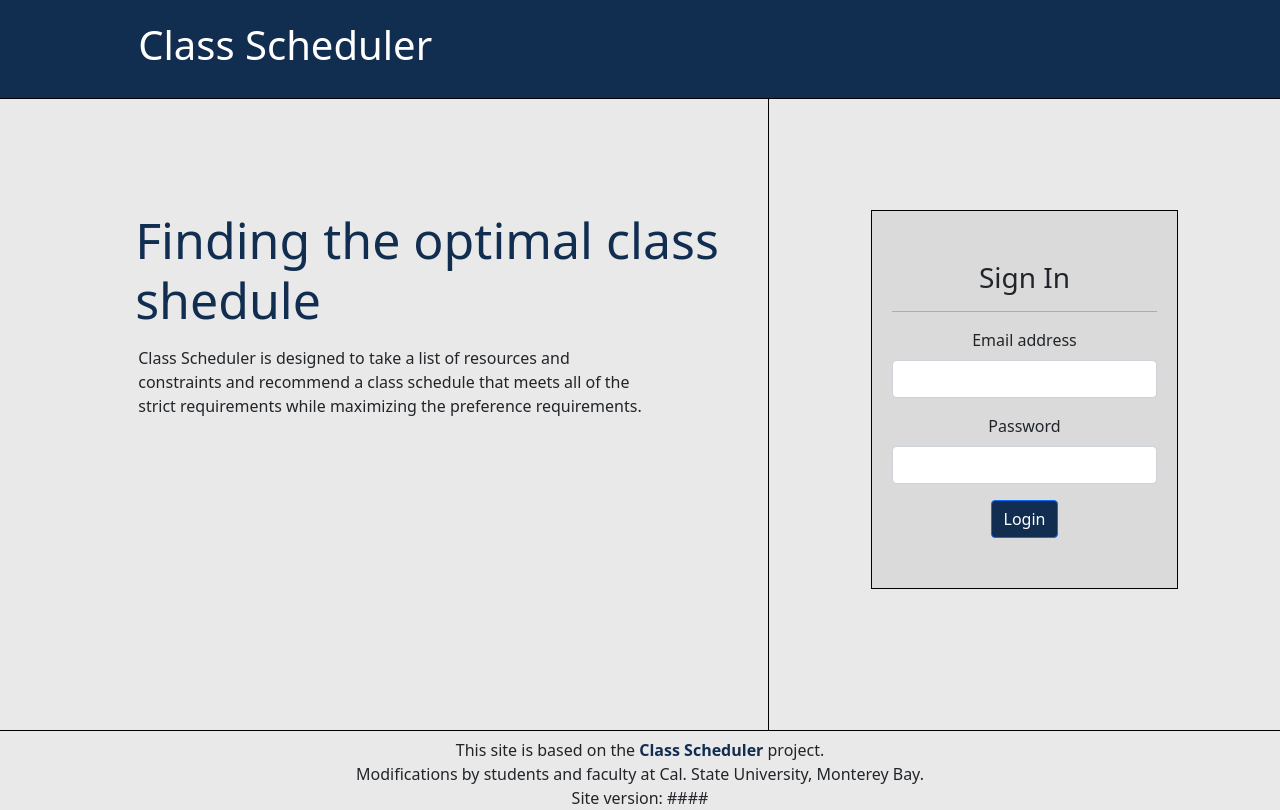
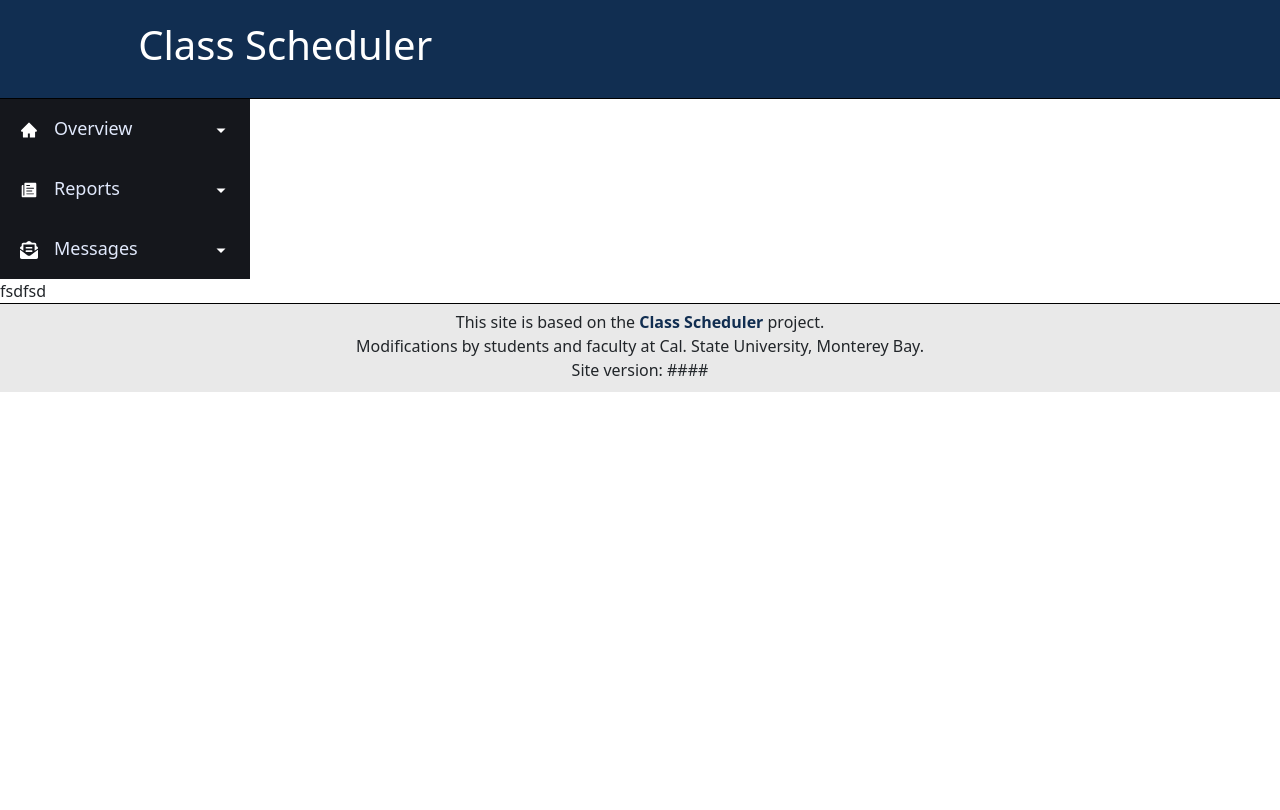
Before and after one commit to shahidul-csu/class-scheduler, a React (Create React App) app in the folder frontend/: page / in a window 1280 px wide. Built offline with nearby package versions, Linux system fonts and the light colour scheme.

Commit message:
Created a basic side navigation bar to choose selections for faculty preferences.

```diff
--- a/frontend/package.json
+++ b/frontend/package.json
@@ -10,7 +10,10 @@
     "react": "^17.0.2",
     "react-bootstrap": "^2.2.1",
     "react-dom": "^17.0.2",
+    "react-icons": "^4.3.1",
+    "react-router-dom": "^6.3.0",
     "react-scripts": "5.0.0",
+    "styled-components": "^5.3.5",
     "web-vitals": "^2.1.4"
   },
   "scripts": {
--- a/frontend/src/App.js
+++ b/frontend/src/App.js
@@ -4,12 +4,19 @@ import Header from './components/Header';
 import Footer from './components/Footer.js'
 import LandingPage from './components/LandingPage';
 
+import Sidebar from './components/faculty-submit-preferences/Sidebar';
+import { BrowserRouter as Router, Routes, Route } from 'react-router-dom';
+import Content from './components/faculty-submit-preferences/Content';
+
 function App() {
   return (
     <div>
       <Header />
-      <LandingPage/>
-      <Footer/>
+      <Router>
+        <Sidebar />
+      </Router>
+      <Content />
+      <Footer />
     </div>
   );
 }
--- /dev/null
+++ b/frontend/src/components/faculty-submit-preferences/Content.js
@@ -0,0 +1,9 @@
+import React from 'react'
+
+const Content = () => {
+  return (
+    <div>fsdfsd</div>
+  )
+}
+
+export default Content
--- /dev/null
+++ b/frontend/src/components/faculty-submit-preferences/Sidebar.js
@@ -0,0 +1,65 @@
+import React, { useState } from 'react';
+import styled from 'styled-components';
+import { Link } from 'react-router-dom';
+import * as FaIcons from 'react-icons/fa';
+import * as AiIcons from 'react-icons/ai';
+import { SidebarData } from './SidebarData';
+import SubMenu from './SubMenu';
+import { IconContext } from 'react-icons/lib';
+
+const Nav = styled.div`
+  background: #15171c;
+  height: 80px;
+  display: flex;
+  justify-content: flex-start;
+  align-items: center;
+`;
+
+const NavIcon = styled(Link)`
+  margin-left: 2rem;
+  font-size: 2rem;
+  height: 80px;
+  display: flex;
+  justify-content: flex-start;
+  align-items: center;
+`;
+
+const SidebarNav = styled.nav`
+  background: #15171c;
+  width: 250px;
+//   height: 100vh;
+  height: 100%;
+  display: flex;
+  justify-content: center;
+//   position: fixed;
+
+  top: 0;
+  left: ${({ sidebar }) => (sidebar ? '0' : '-100%')};
+  transition: 350ms;
+  z-index: 10;
+`;
+
+const SidebarWrap = styled.div`
+  width: 100%;
+  height: 100%;
+`;
+
+
+
+const Sidebar = () => {
+  return (
+    <>
+        <IconContext.Provider value={{ color: '#fff' }}>
+            <SidebarNav>
+                <SidebarWrap>
+                    {SidebarData.map((item, index) => {
+                    return <SubMenu item={item} key={index} />;
+                    })}
+                </SidebarWrap>
+            </SidebarNav>
+        </IconContext.Provider>
+    </>
+  );
+};
+
+export default Sidebar;
--- /dev/null
+++ b/frontend/src/components/faculty-submit-preferences/SidebarData.js
@@ -0,0 +1,76 @@
+import React from 'react';
+import * as FaIcons from 'react-icons/fa';
+import * as AiIcons from 'react-icons/ai';
+import * as IoIcons from 'react-icons/io';
+import * as RiIcons from 'react-icons/ri';
+
+export const SidebarData = [
+  {
+    title: 'Overview',
+    path: '/overview',
+    icon: <AiIcons.AiFillHome />,
+    iconClosed: <RiIcons.RiArrowDownSFill />,
+    iconOpened: <RiIcons.RiArrowUpSFill />,
+
+    subNav: [
+      {
+        title: 'Users',
+        path: '/overview/users',
+        icon: <IoIcons.IoIosPaper />
+      },
+      {
+        title: 'Revenue',
+        path: '/overview/revenue',
+        icon: <IoIcons.IoIosPaper />
+      }
+    ]
+  },
+  {
+    title: 'Reports',
+    path: '/reports',
+    icon: <IoIcons.IoIosPaper />,
+    iconClosed: <RiIcons.RiArrowDownSFill />,
+    iconOpened: <RiIcons.RiArrowUpSFill />,
+
+    subNav: [
+      {
+        title: 'Reports',
+        path: '/reports/reports1',
+        icon: <IoIcons.IoIosPaper />,
+        cName: 'sub-nav'
+      },
+      {
+        title: 'Reports 2',
+        path: '/reports/reports2',
+        icon: <IoIcons.IoIosPaper />,
+        cName: 'sub-nav'
+      },
+      {
+        title: 'Reports 3',
+        path: '/reports/reports3',
+        icon: <IoIcons.IoIosPaper />
+      }
+    ]
+  },
+  {
+    title: 'Messages',
+    path: '/messages',
+    icon: <FaIcons.FaEnvelopeOpenText />,
+
+    iconClosed: <RiIcons.RiArrowDownSFill />,
+    iconOpened: <RiIcons.RiArrowUpSFill />,
+
+    subNav: [
+      {
+        title: 'Message 1',
+        path: '/messages/message1',
+        icon: <IoIcons.IoIosPaper />
+      },
+      {
+        title: 'Message 2',
+        path: '/messages/message2',
+        icon: <IoIcons.IoIosPaper />
+      }
+    ]
+  },
+];
--- /dev/null
+++ b/frontend/src/components/faculty-submit-preferences/SubMenu.js
@@ -0,0 +1,76 @@
+import React, { useState } from 'react';
+import { Link } from 'react-router-dom';
+import styled from 'styled-components';
+
+const SidebarLink = styled(Link)`
+  display: flex;
+  color: #e1e9fc;
+  justify-content: space-between;
+  align-items: center;
+  padding: 20px;
+  list-style: none;
+  height: 60px;
+  text-decoration: none;
+  font-size: 18px;
+
+  &:hover {
+    background: #252831;
+    border-left: 4px solid #632ce4;
+    cursor: pointer;
+  }
+`;
+
+const SidebarLabel = styled.span`
+  margin-left: 16px;
+`;
+
+const DropdownLink = styled(Link)`
+  background: #414757;
+  height: 60px;
+  padding-left: 3rem;
+  display: flex;
+  align-items: center;
+  text-decoration: none;
+  color: #f5f5f5;
+  font-size: 18px;
+
+  &:hover {
+    background: #632ce4;
+    cursor: pointer;
+  }
+`;
+
+const SubMenu = ({ item }) => {
+  const [subnav, setSubnav] = useState(false);
+
+  const showSubnav = () => setSubnav(!subnav);
+
+  return (
+    <>
+      <SidebarLink to={item.path} onClick={item.subNav && showSubnav}>
+        <div>
+          {item.icon}
+          <SidebarLabel>{item.title}</SidebarLabel>
+        </div>
+        <div>
+          {item.subNav && subnav
+            ? item.iconOpened
+            : item.subNav
+            ? item.iconClosed
+            : null}
+        </div>
+      </SidebarLink>
+      {subnav &&
+        item.subNav.map((item, index) => {
+          return (
+            <DropdownLink to={item.path} key={index}>
+              {item.icon}
+              <SidebarLabel>{item.title}</SidebarLabel>
+            </DropdownLink>
+          );
+        })}
+    </>
+  );
+};
+
+export default SubMenu;
--- a/frontend/src/styles/Footer.css
+++ b/frontend/src/styles/Footer.css
@@ -1,13 +1,14 @@
 .footer{
     background-color: #e9e9e9;
-    position: relative;
     text-align: center;
     border-top: solid thin black;
     padding-top: .5%;
+    padding-bottom: 10px;
     margin: 0;
     left: 0;
     bottom: 0;
     right: 0;
+    position: relative;
 }
 
 .footer p{
--- /dev/null
+++ b/frontend/src/styles/facultySubmitPreferences.css
@@ -0,0 +1,65 @@
+body {
+    font-family: "Lato", sans-serif;
+  }
+
+  /* Fixed sidenav, full height */
+  .sidenav {
+    height: 100%;
+    width: 200px;
+    /* position: fixed; */
+    z-index: 1;
+    top: 0;
+    left: 0;
+    background-color: #111;
+    overflow-x: hidden;
+    padding-top: 20px;
+  }
+
+  /* Style the sidenav links and the dropdown button */
+  .sidenav a, .dropdown-btn {
+    padding: 6px 8px 6px 16px;
+    text-decoration: none;
+    font-size: 20px;
+    color: #818181;
+    display: block;
+    border: none;
+    background: none;
+    width: 100%;
+    text-align: left;
+    cursor: pointer;
+    outline: none;
+  }
+
+  /* On mouse-over */
+  .sidenav a:hover, .dropdown-btn:hover {
+    color: #f1f1f1;
+  }
+
+
+  .main {
+    margin-left: 200px;
+    font-size: 20px;
+    padding: 0px 10px;
+  }
+
+  .active {
+    background-color: green;
+    color: white;
+  }
+
+  .dropdown-container {
+    display: none;
+    background-color: #262626;
+    padding-left: 8px;
+  }
+
+  .fa-caret-down {
+    float: right;
+    padding-right: 8px;
+  }
+
+
+  @media screen and (max-height: 450px) {
+    .sidenav {padding-top: 15px;}
+    .sidenav a {font-size: 18px;}
+  }
--- /dev/null
+++ b/package.json
@@ -0,0 +1,5 @@
+{
+  "dependencies": {
+    "react": "^17.0.2"
+  }
+}
```
Also changed, not shown: 2 other files (tests, documents, lock files or other folders).
